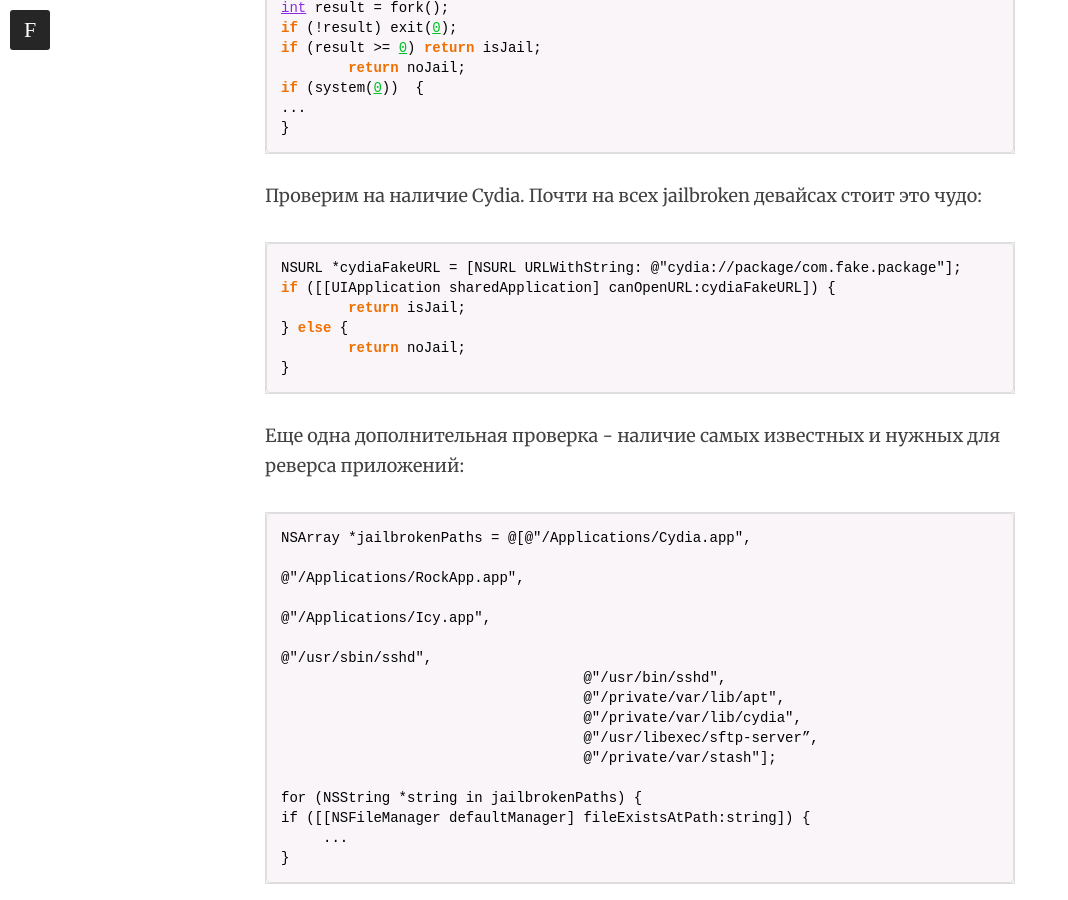
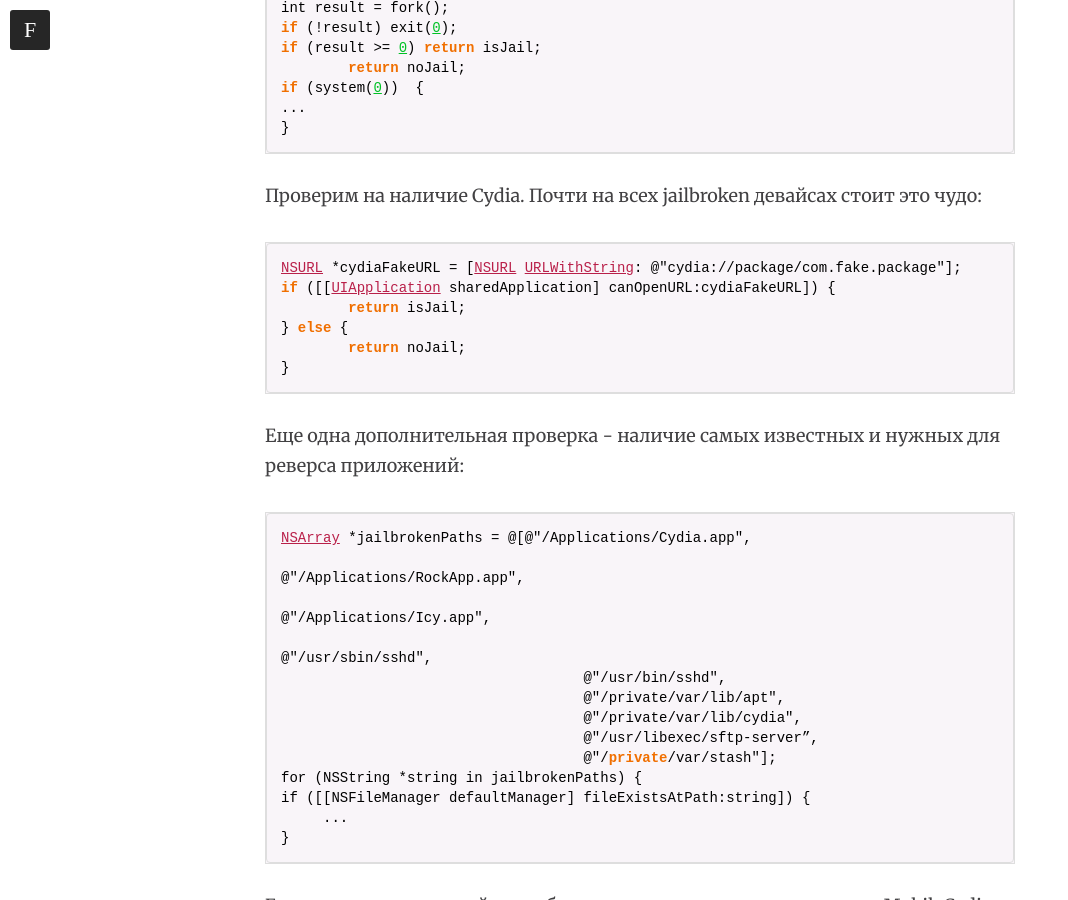
Before and after one commit to dgon-jd/dgon-jd.github.io, a Jekyll site: the page built from _posts/2014-09-24--jailbreak.md, in a window 1280 px wide and 900 px high, scrolled down 1537 px. Shown: the whole window, without its empty margins (0-1068 px from the left). Built offline with Jekyll 4.4.1, drawn with Linux system fonts in a browser that asks for light colours; nearby versions of some CDN libraries; some of the changed text lies outside the part shown.

````diff
--- a/_posts/2014-09-24--jailbreak.md
+++ b/_posts/2014-09-24--jailbreak.md
@@ -16,7 +16,7 @@
 
 Прежде всего стоит попробовать создать файл в какой-нибудь директории, доступа в которую у нас быть не должно:
 
-```objective-c
+```ruby
 NSError *error;
 NSString *jailTest = @"Jailbreak time!";\
 [jailTest writeToFile:@"/private/ test_jail.txt"
@@ -28,7 +28,7 @@
 ```
 
 Можно проверить, получится ли у shell'a создать дочерний процесс. Без джеилбрейка должны получить ошибку:
-```objective-c
+```ruby
 int result = fork();
 if (!result) exit(0);
 if (result >= 0) return isJail;
@@ -40,7 +40,7 @@
 
 Проверим на наличие Cydia. Почти на всех jailbroken девайсах стоит это чудо:
 
-```objective-c
+```ruby
 NSURL *cydiaFakeURL = [NSURL URLWithString: @"cydia://package/com.fake.package"];
 if ([[UIApplication sharedApplication] canOpenURL:cydiaFakeURL]) {
 	return isJail;
@@ -51,7 +51,7 @@
 
 Еще одна дополнительная проверка - наличие самых известных и нужных для реверса приложений:
 
-```objective-c
+```ruby
 NSArray *jailbrokenPaths = @[@"/Applications/Cydia.app",
 									@"/Applications/RockApp.app",
 									@"/Applications/Icy.app",
@@ -61,7 +61,6 @@
                                     @"/private/var/lib/cydia",
                                     @"/usr/libexec/sftp-server”,
                                     @"/private/var/stash"];
-
 for (NSString *string in jailbrokenPaths) {
 if ([[NSFileManager defaultManager] fileExistsAtPath:string]) {
      ...
````
